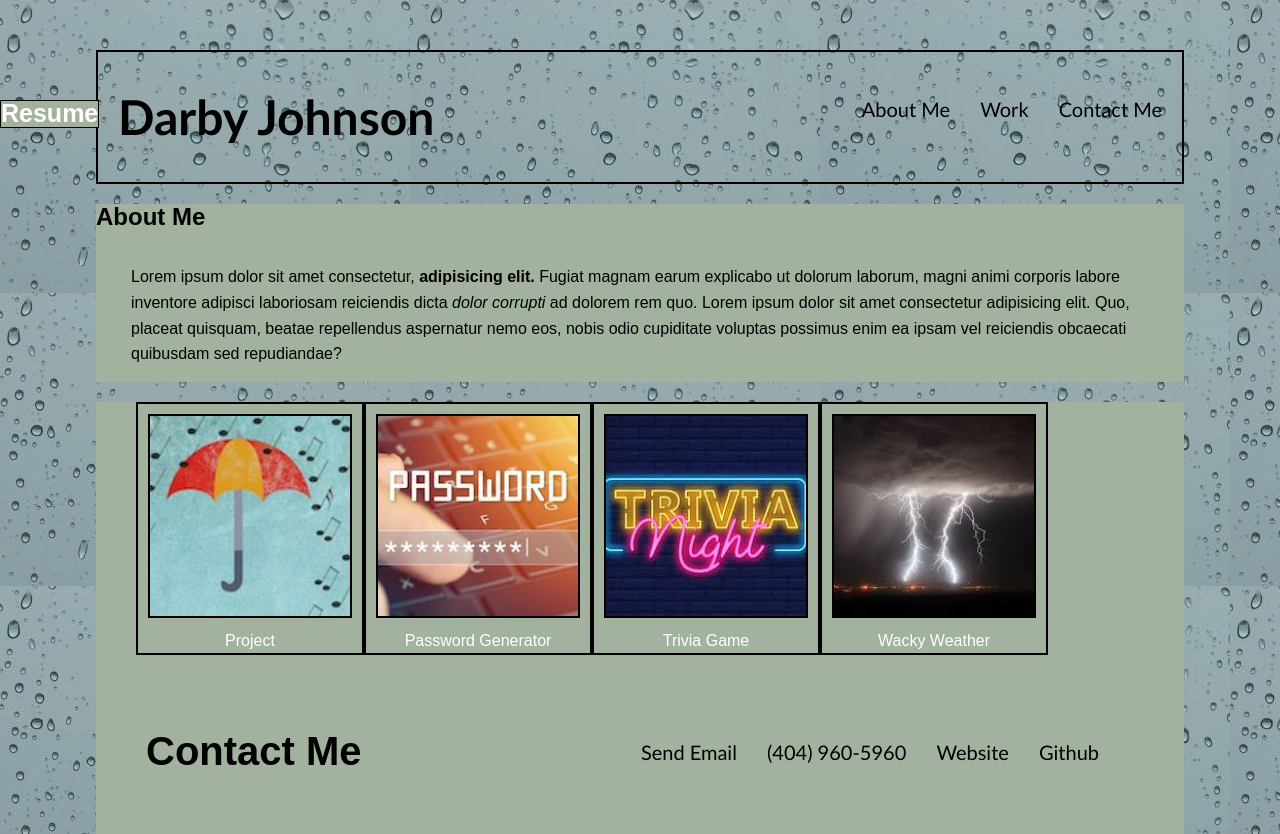
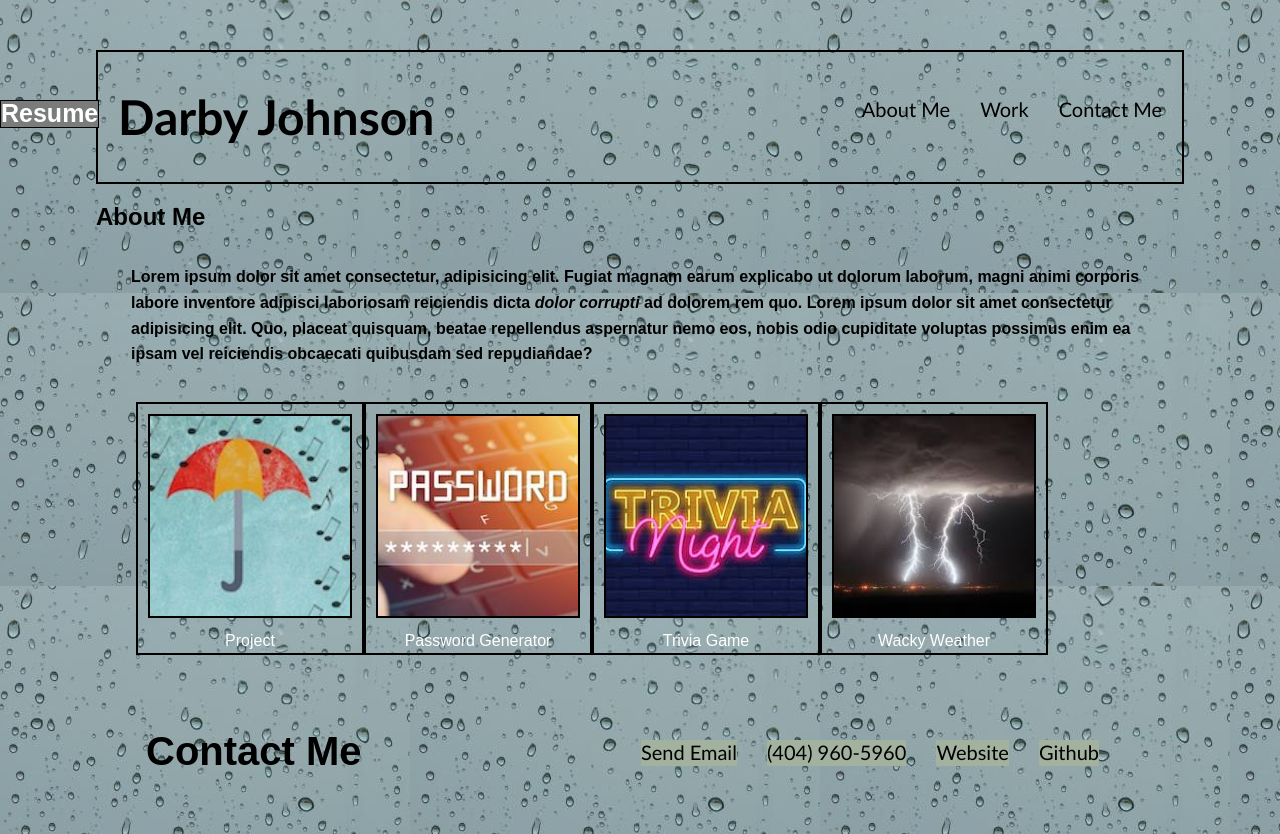
Before and after one commit to darbyjenks/Darby-Johnson-Portfolio, a plain HTML site: page index.html in a window 1280 px wide. Shown: the top 834 px of the page. Drawn offline with Linux system fonts and the light colour scheme.

Commit message:
took out ugly background color

```diff
--- a/assets/Assets/style.css
+++ b/assets/Assets/style.css
@@ -60,17 +60,18 @@ a {
     display: inline-block;
 }
 
-#about-me{
+/* #about-me{
     background: rgb(163, 177, 159);
-}
+} */
 
 #about-me p{
     margin:20px;
     padding:15px;
     font: normal 16px Arial, Helvetica, sans-serif;
-    background: rgb(163, 177, 159);
+    /* background: rgb(163, 177, 159); */
     line-height:1.6em;
     flex-wrap: wrap;
+    font-weight: bold;
 }
 
 aside{
@@ -112,7 +113,7 @@ aside{
 }
 
 #contact-me{
-    background: rgb(163, 177, 159);
+    /* background: rgb(163, 177, 159); */
 }
 
 #contact-me h2 {
@@ -161,7 +162,7 @@ body{
 
 }
 .button{
-    background-color: rgb(163, 177, 159);
+    background-color: rgb(122, 124, 124);
     color: #fff;
     font-weight: bold;
     padding: 10px 15px;
```
